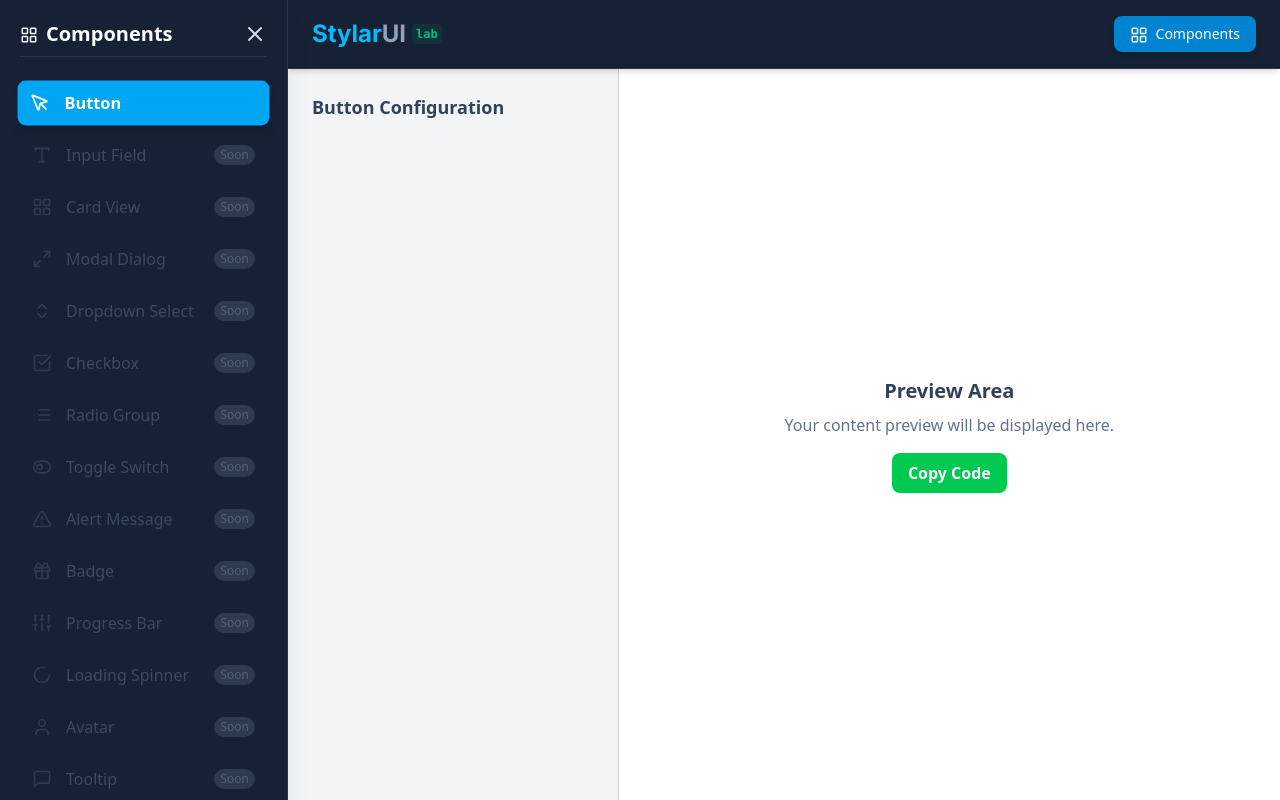
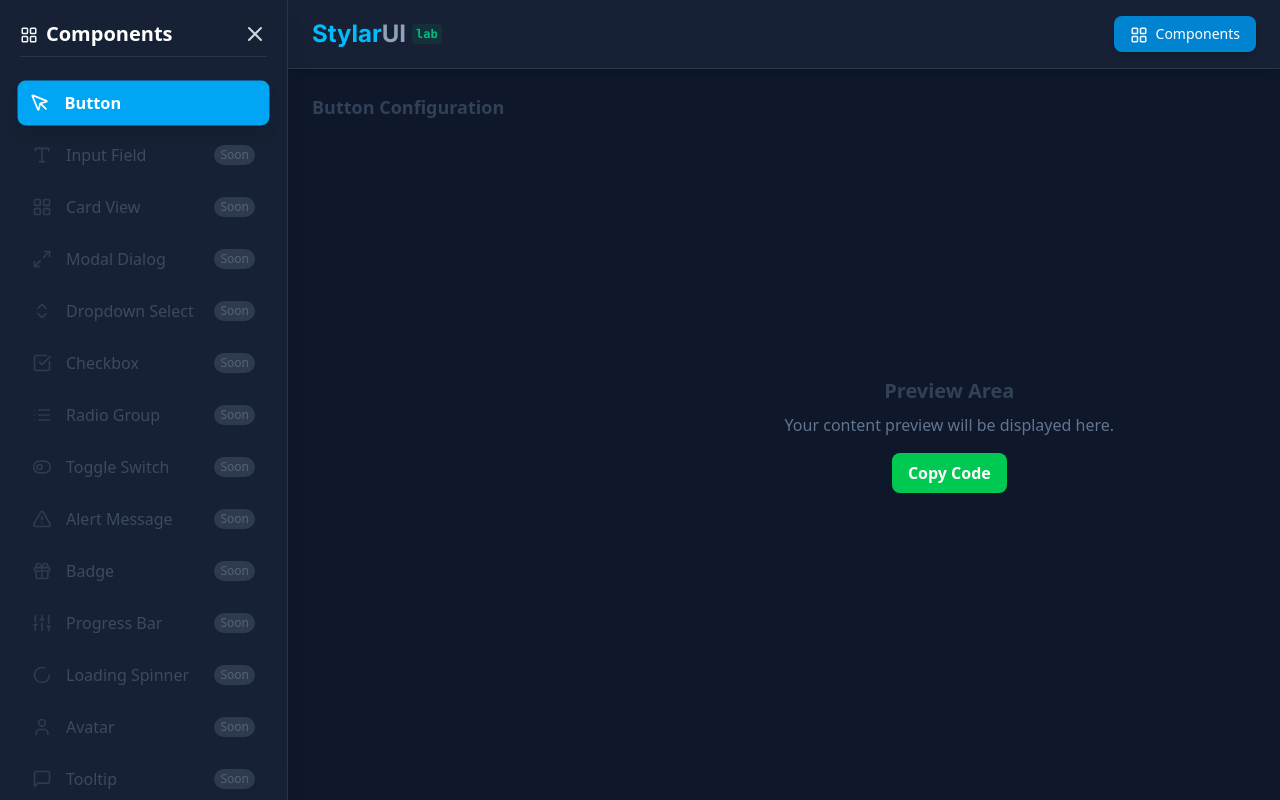
Before and after one commit to PranjalMantri/StylarUI-Lab, a React (Vite) app: page /playground in a window 1280 px wide. Built offline with nearby package versions, Linux system fonts and the light colour scheme.

Commit message:
refactor: remove unnecessary border from ComponentConfiguration and adjust layout in Playground

```diff
--- a/src/components/playground/ComponentConfiguration.tsx
+++ b/src/components/playground/ComponentConfiguration.tsx
@@ -13,7 +13,7 @@
   currentComponent,
 }) => {
   return (
-    <div className="p-6 w-1/3 flex-shrink-0 border-r border-slate-300">
+    <div className="p-6 w-1/3 flex-shrink-0">
       <h3 className="text-lg font-semibold text-slate-700 mb-4">
         {currentComponent.name} Configuration
       </h3>
--- a/src/pages/Playground.tsx
+++ b/src/pages/Playground.tsx
@@ -65,13 +65,13 @@
         />
       )}
 
-      <div className="flex flex-1 bg-gray-100">
+      <div className="flex flex-1">
         <div className="flex flex-col-reverse sm:flex-row w-full flex-1 overflow-auto">
           {/* Configuration Column */}
           <ComponentConfiguration currentComponent={currentComponent} />
 
           {/* Preview Column */}
-          <div className="p-6 bg-white flex-1">
+          <div className="p-6 flex-1">
             <div className="flex flex-col justify-center items-center h-full min-h-[200px]">
               <div className="text-xl font-semibold text-slate-700">
                 Preview Area
```
